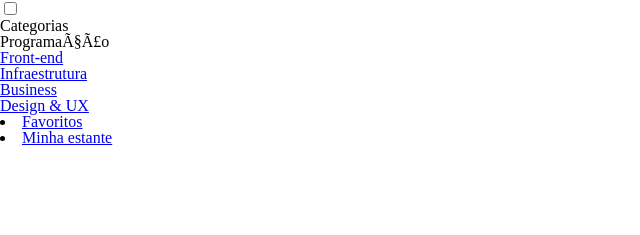
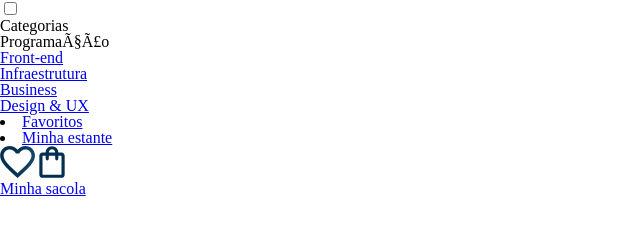
Before and after one commit to Henquezim/mobile-first, a plain HTML site: page index.html in a window 1280 px wide. Shown: the part 177-412 px from the top of the page, without its empty margins (0-640 px from the left). Drawn offline with nearby package versions, Linux system fonts and the light colour scheme; a web font is replaced by a local one.

Commit message:
Update index.html

```diff
--- a/index.html
+++ b/index.html
@@ -70,6 +70,16 @@
       <li class="opções_item"><a href="#"class="opções_link">Minha estante</a></li>
     </ul>
 
+      <div class="container">
+        <a href="#"><img src="img/Favoritos.svg"alt="Meus favoritos" class="container_imagem container_imagem-transparente"></a>
+        <a href="#"class="container_link">
+          <img src="img/Compras.svg"alt="Carrinhos de compras"class="container_imagem">
+          <p class="container_txto">Minha sacola</p>
+        </a>
+
+
+
+
 
 
 
```
